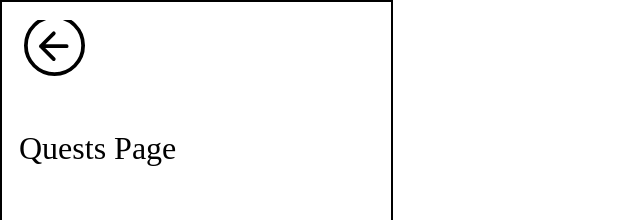
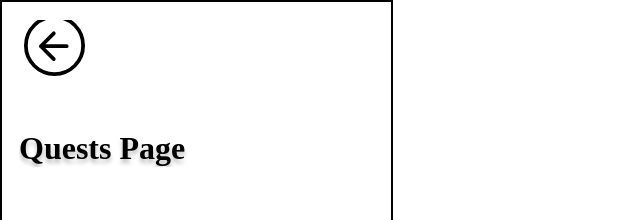
Before and after one commit to UNLV-CS472-672/2024-S-GROUP7-LifeQuest, a React (Create React App) app in the folder app/: page /quests in a window 1280 px wide. Shown: the top 220 px of the page, without its empty margins (0-640 px from the left). Built offline with nearby package versions, Linux system fonts and the light colour scheme.

Commit message:
Added QuestsPage.module.css style page, which is referenced by QuestsPage.js

```diff
--- a/app/src/pages/QuestsPage.module.css
+++ b/app/src/pages/QuestsPage.module.css
@@ -1,4 +1,4 @@
-.QuestsPagePage {
+.questsPageTitle {
     align-self: stretch;
     position: relative;
     font-weight: 900;
```
